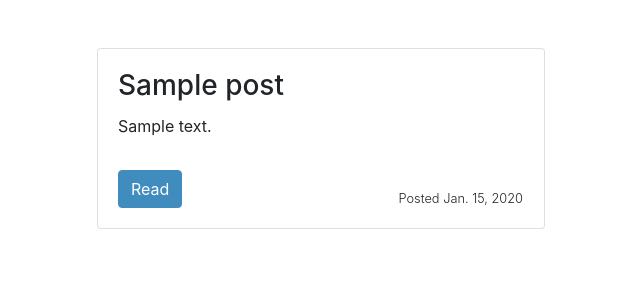
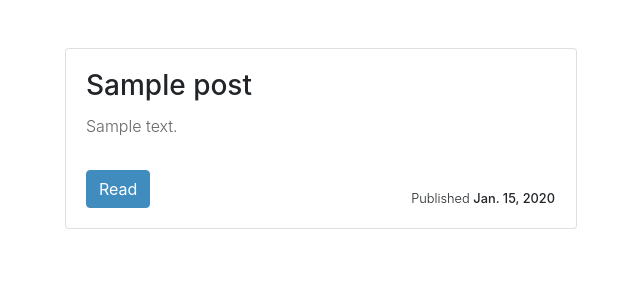
Before and after one commit to bjones-tech/mysite, a Django app: template blog/templates/blog/index.html in a window 1280 px wide. Shown: the part 70-370 px from the top of the page, without its empty margins (319-959 px from the left). Run offline with Django 3.2, Linux system fonts and the light colour scheme; the template is opened without the code that fills it: values that come from a table or form of the project are taken from there, others are empty; tables that the repository leaves empty hold one stand-in row (values such as "Sample post"); some libraries are stand-ins or nearby versions.

Commit message:
Updated blog index template

```diff
--- a/blog/templates/blog/index.html
+++ b/blog/templates/blog/index.html
@@ -10,10 +10,10 @@
     <div class="container">
         {% for post in posts %}
             <div class="row mt-5">
-                <div class="card mx-auto" style="width: 28rem;">
+                <div class="card mx-auto" style="width: 32rem;">
                     <div class="card-body">
                         <h3 class="card-title">{{ post.title }}</h3>
-                        <p class="card-text pb-3">{{ post.description }}</p>
+                        <p class="card-text pb-3 font-weight-light text-secondary">{{ post.description }}</p>
                         <div class="row">
                             <div class="col">
                                 {% if post.content_type == 'DOCUMENT' %}
@@ -24,7 +24,7 @@
                             </div>
                             <div class="col text-right">
                                 <small class="font-weight-light position-absolute fixed-bottom" style="right: 1rem;">
-                                    Posted {{ post.publish_date|date }}
+                                    Published <span style="font-weight: 500;">{{ post.publish_date|date }}</span>
                                 </small>
                             </div>
                         </div>
```
